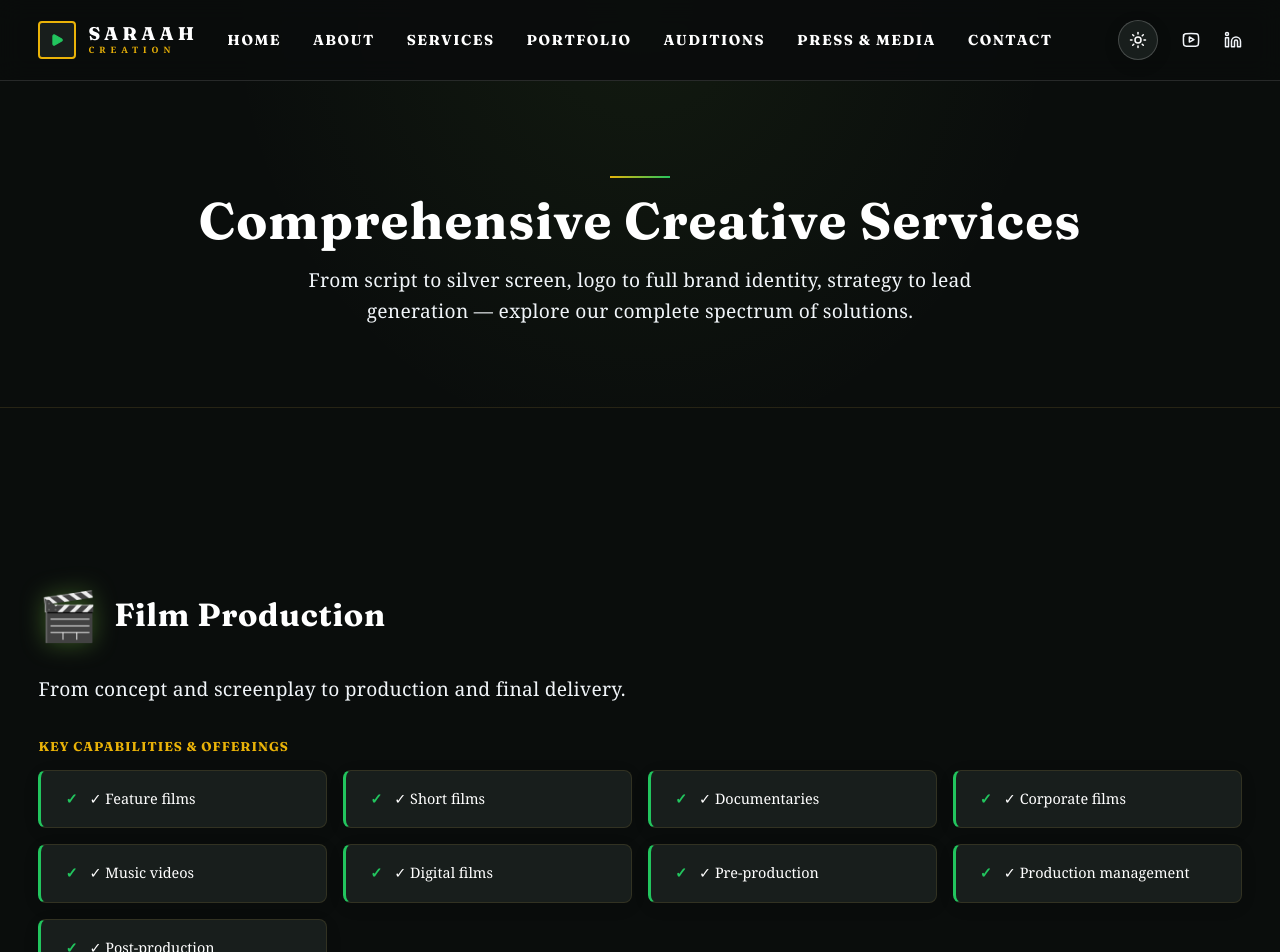
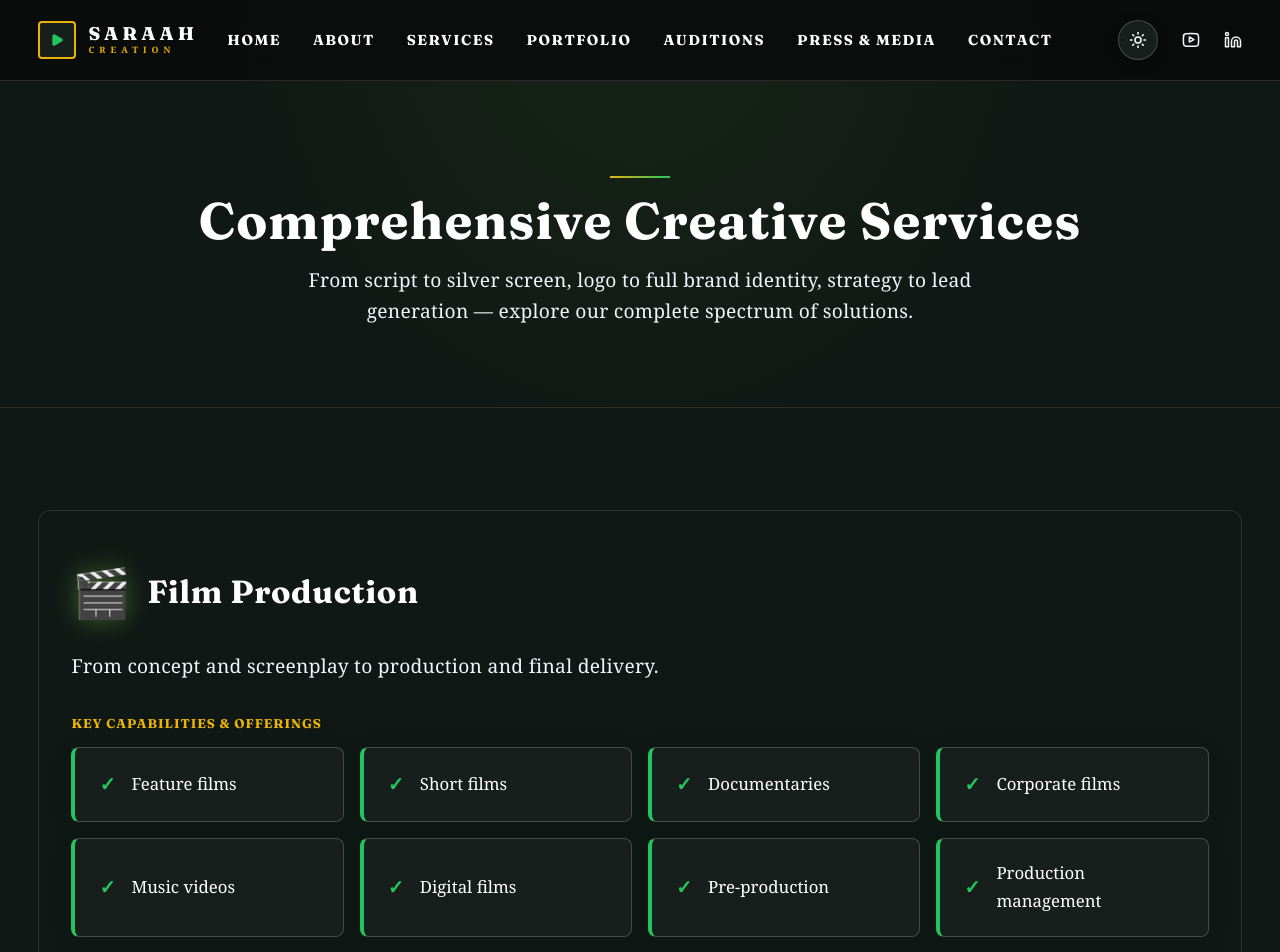
Before and after one commit to divyadavane/Saraah-Creations, a Next.js app: page /services in a window 1280 px wide. Shown: the top 952 px of the page. Built offline with nearby package versions, Linux system fonts and the light colour scheme; a web font is replaced by a local one.

Commit message:
Complete Cuely app features and deployment configuration

```diff
--- a/src/app/globals.css
+++ b/src/app/globals.css
@@ -17,8 +17,8 @@
 :root,
 [data-theme="light"] {
   /* Warm Premium Light System */
-  --bg-main: #FAF8F3;            /* Warm cream primary */
-  --bg-alt: #F1EEE6;             /* Alt light background */
+  --bg-main: #FFF8EB;            /* More vibrant warm cream primary */
+  --bg-alt: #F7EFE0;             /* More vibrant alt light background */
   --bg-card: #FFFFFF;            /* White card background */
   --bg-card-hover: #F6F3EC;      /* Subtle card hover state */
 
@@ -64,8 +64,8 @@
 
 /* ====== 🌿 DARK GREEN EMERALD THEME ====== */
 [data-theme="dark-green"] {
-  --bg-main: #07170E;            /* Rich deep forest emerald */
-  --bg-alt: #0D2417;             /* Slightly lighter emerald layer */
+  --bg-main: #0B2816;            /* More vibrant deep forest emerald */
+  --bg-alt: #133D22;             /* More vibrant emerald layer */
   --bg-card: #122C1D;            /* Deep emerald card surface */
   --bg-card-hover: #183826;      /* Hover card surface */
 
@@ -106,8 +106,8 @@
 
 /* ====== 🌙 DARK ONYX CINEMATIC THEME ====== */
 [data-theme="dark"] {
-  --bg-main: #0A0D0C;            /* Deep obsidian dark */
-  --bg-alt: #121715;             /* Alt dark layer */
+  --bg-main: #101815;            /* More vibrant deep obsidian */
+  --bg-alt: #162620;             /* More vibrant alt dark layer */
   --bg-card: #181E1C;            /* Card surface */
   --bg-card-hover: #222B28;      /* Hover card surface */
 
--- a/src/app/page.jsx
+++ b/src/app/page.jsx
@@ -79,13 +79,6 @@ export default function Home() {
                 VIEW OUR WORK
               </Button>
             </motion.div>
-          </div>
-        </div>
-
-        <div className={styles.heroScrollIndicator}>
-          <span>Scroll</span>
-          <div className={styles.scrollMouse}>
-            <div className={styles.scrollDot}></div>
           </div>
         </div>
       </section>
--- a/src/app/services/page.jsx
+++ b/src/app/services/page.jsx
@@ -38,7 +38,7 @@ export default function Services() {
                 <div className={styles.subGrid}>
                   {service.subCategories.map((sub, i) => (
                     <div key={i} className={styles.subItem}>
-                      ✓ {sub}
+                      {sub}
                     </div>
                   ))}
                 </div>
--- a/src/app/services/services.module.css
+++ b/src/app/services/services.module.css
@@ -40,20 +40,26 @@
   position: relative;
 }
 
-/* Service Blocks */
 .serviceBlock {
-  padding: var(--space-16) 0;
-  border-bottom: 1px solid rgba(122, 201, 67, 0.1);
+  padding: var(--space-10) var(--space-8);
+  margin-bottom: var(--space-8);
+  border: 1px solid var(--border-subtle);
+  border-radius: var(--radius-lg);
   position: relative;
   transition: all var(--duration-normal) var(--ease-out);
+  scroll-margin-top: 120px;
 }
 
 .serviceBlock:last-child {
-  border-bottom: none;
+  margin-bottom: 0;
 }
 
-.serviceBlock:hover {
-  background: var(--bg-card-hover);
+.serviceBlock:hover,
+.serviceBlock:target {
+  background: var(--bg-card);
+  border-color: var(--gold);
+  box-shadow: 0 10px 40px rgba(0, 0, 0, 0.15);
+  transform: translateY(-2px);
 }
 
 .serviceHeader {
@@ -96,32 +102,39 @@
 
 .subItem {
   background: var(--bg-card);
-  padding: var(--space-4) var(--space-6);
+  padding: var(--space-5) var(--space-6);
   border-radius: var(--radius-md);
-  border-left: 3px solid var(--parrot-green);
-  border-top: 1px solid var(--border-light, rgba(200, 167, 74, 0.15));
-  border-right: 1px solid var(--border-light, rgba(200, 167, 74, 0.15));
-  border-bottom: 1px solid var(--border-light, rgba(200, 167, 74, 0.15));
+  border: 1px solid var(--border-color);
+  border-left: 4px solid var(--parrot-green);
   font-weight: 500;
-  font-size: var(--text-sm);
+  font-size: 1.05rem;
   color: var(--text-primary);
-  transition: all var(--duration-fast) var(--ease-out);
-  box-shadow: var(--shadow-soft, 0 4px 20px rgba(0, 0, 0, 0.05));
+  transition: all var(--duration-normal) var(--ease-out);
+  box-shadow: var(--shadow-soft, 0 4px 20px rgba(0, 0, 0, 0.1));
   position: relative;
   overflow: hidden;
+  cursor: pointer;
+  display: flex;
+  align-items: center;
 }
 
 .subItem::before {
   content: '✓';
   color: var(--parrot-green);
-  margin-right: var(--space-3);
-  font-weight: 700;
+  margin-right: var(--space-4);
+  font-weight: 800;
+  font-size: 1.2rem;
 }
 
 .subItem:hover {
   background: var(--bg-card-hover);
+  border-color: var(--parrot-green);
   border-left-color: var(--gold);
-  box-shadow: 0 4px 20px rgba(0, 0, 0, 0.06);
-  transform: translateX(6px);
-  color: var(--text-primary);
+  box-shadow: 0 8px 25px rgba(0, 0, 0, 0.25);
+  transform: translateY(-4px);
+  color: var(--white);
 }
+
+.subItem:active {
+  transform: translateY(-1px);
+}
--- a/src/components/Footer.jsx
+++ b/src/components/Footer.jsx
@@ -1,7 +1,7 @@
 'use client';
 
 import Link from 'next/link';
-import { Play, Camera, Globe, Mail, Phone, MapPin } from 'lucide-react';
+import { Play, Mail, Phone, MapPin } from 'lucide-react';
 import { Youtube, Linkedin } from '@/components/ui/SocialIcons';
 import styles from './Footer.module.css';
 
@@ -46,8 +46,6 @@ export default function Footer() {
           <div className={styles.socials}>
             <a href="https://youtube.com/@sarikamenepresesnts-saraah818?si=zVgF96TWQ3QxIUbJ" target="_blank" rel="noopener noreferrer" aria-label="YouTube" className={styles.socialIcon}><Youtube size={18} /></a>
             <a href="https://www.linkedin.com/in/sarikamene?utm_source=share_via&utm_content=profile&utm_medium=member_android" target="_blank" rel="noopener noreferrer" aria-label="LinkedIn" className={styles.socialIcon}><Linkedin size={18} /></a>
-            <a href="#" aria-label="Instagram" className={styles.socialIcon}><Camera size={18} /></a>
-            <a href="#" aria-label="Website" className={styles.socialIcon}><Globe size={18} /></a>
           </div>
         </div>
 
```
